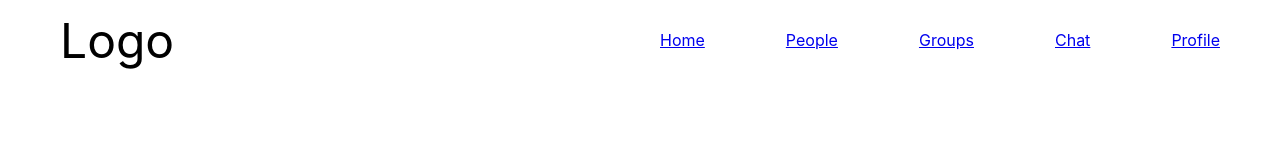
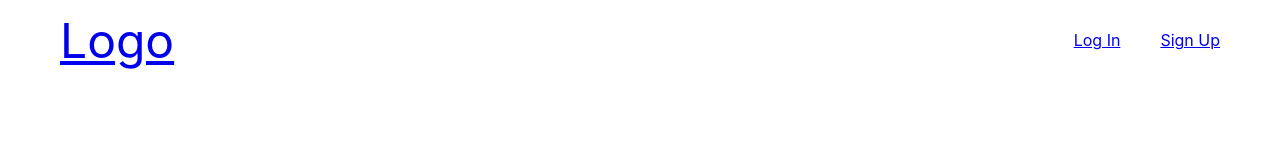
Before and after one commit to hagenek/polka, a React (Create React App) app in the folder frontend/: page /login in a window 1280 px wide. Shown: the top 160 px of the page. Built offline with nearby package versions, Linux system fonts and the light colour scheme.

Commit message:
Add some routing logic

```diff
--- a/frontend/src/App.js
+++ b/frontend/src/App.js
@@ -11,24 +11,9 @@ import Register from "./components/Register/Register"
 import BoardUser from "./components/BoardUser"
 import Profile from "./components/Profile/Profile"
 
-import AuthService from "./services/auth-service"
-
 import "./App.css"
 
 function App() {
-  const [currentUser, setCurrentUser] = useState(undefined);
-
-  useEffect(() => {
-    const user = AuthService.getCurrentUser();
-
-    if (user) {
-      setCurrentUser(user);
-    }
-  }, []);
-
-  const logOut = () => {
-    AuthService.logout();
-  };
   // const [message, setMessage] = useState("")
   // useEffect(() => {
   //   async function fetchData() {
--- a/frontend/src/components/Login/Login.js
+++ b/frontend/src/components/Login/Login.js
@@ -84,7 +84,7 @@ const Login = (props) => {
             {message}
           </Alert>
         )}
-        <Button style={{ display: "none" }} />
+        <Button m={2} style={{ display: "none" }} />
       </ValidatorForm>
     </Grid>
   )
--- a/frontend/src/components/Nav/Nav.css
+++ b/frontend/src/components/Nav/Nav.css
@@ -12,6 +12,7 @@
   z-index: 1;
   width: 100%;
   max-width: 1000px;
+  z-index: 999;
 }
 
 .nav__logo {
@@ -25,7 +26,7 @@
   right: 20px;
   font-size: 1.5rem;
   cursor: pointer;
-  z-index: 100;
+  z-index: 1000;
 }
 
 .nav__menu {
@@ -38,6 +39,10 @@
   position: absolute;
   right: -1000px;
   background-color: lightblue;
+}
+
+.nav__menu1 {
+  display: flex;
 }
 
 .active {
--- a/frontend/src/components/Nav/Nav.js
+++ b/frontend/src/components/Nav/Nav.js
@@ -1,27 +1,48 @@
-import React, { useState } from "react"
+import React, { useState, useEffect } from "react"
 import { FaBars, FaTimes } from "react-icons/fa"
 import { Link } from "react-router-dom"
+import AuthService from "../../services/auth-service"
 
 import "./Nav.css"
 
 const Nav = () => {
   const [click, setClick] = useState(false)
+  const [currentUser, setCurrentUser] = useState(undefined)
 
   const handleClick = () => setClick(!click)
+
+  useEffect(() => {
+    const user = AuthService.getCurrentUser();
+
+    if (user) {
+      setCurrentUser(user);
+    }
+  }, []);
+
+  const logOut = () => {
+    AuthService.logout();
+  };
 
   return (
     <nav className="nav">
       <div className="nav__container">
         <div className="nav__logo">
+          <Link to="/">
             <h1>Logo</h1>
+          </Link>
         </div>
+        {currentUser ? (
+          <>
             <ul
               className={`nav__menu ${click && "nav_menu active"}`}
               onClick={handleClick}
               role="presentation"
             >
+              {/* <li className="nav__item">
+                <Link to="/home">Home</Link>
+              </li> */}
               <li className="nav__item">
-            <Link to="/home">Home</Link>
+                <Link to="/profile">{currentUser.username}</Link>
               </li>
               <li className="nav__item">
                 <Link to="/people">People</Link>
@@ -33,12 +54,28 @@ const Nav = () => {
                 <Link to="/chat">Chat</Link>
               </li>
               <li className="nav__item">
+                <Link to="/login" onClick={logOut}>Log Out</Link>
+              </li>
+              {/* {currentUser && (
+            <li className="nav__item">
               <Link to="/profile">Profile</Link>
             </li>
+          )} */}
             </ul>
             <div className="mobile__icon" onClick={handleClick} role="presentation">
               {click ? <FaTimes /> : <FaBars />}
             </div>
+          </>
+        ) : (
+            <ul className="nav__menu1">
+              <li className="nav__item">
+                <Link to="/login">Log In</Link>
+              </li>
+              <li className="nav__item">
+                <Link to="/register">Sign Up</Link>
+              </li>
+            </ul>
+          )}
       </div>
     </nav>
   )
```
Lines whose indentation alone changed are shown as unchanged.
